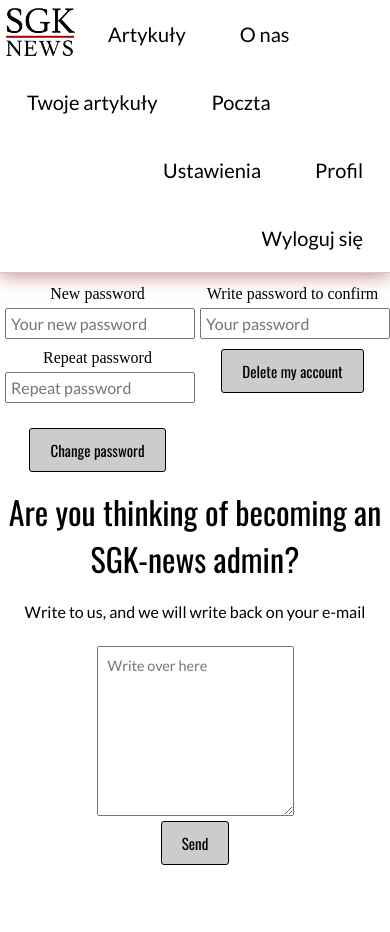
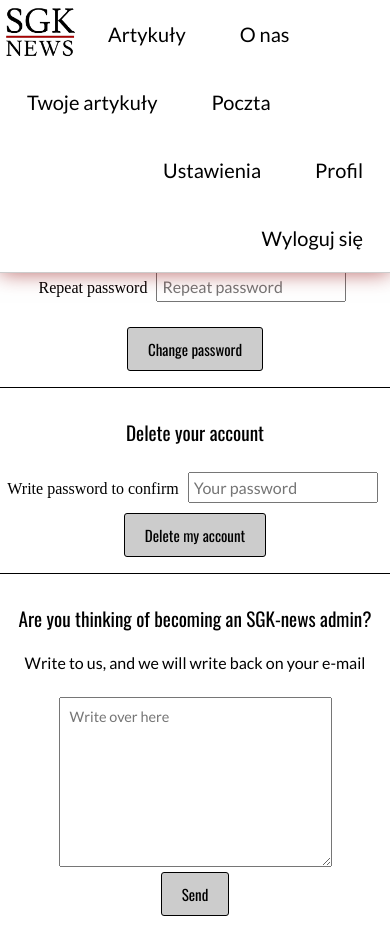
Before and after one commit to SKupisz/sgk-news, a PHP site: page /sgk-news/settings.php in a window 390 px wide. Before the commit the page ends 865 px from the top, so only its background shows below. Run offline with PHP 8.4, Linux system fonts and the light colour scheme; the visitor is signed in with stand-in values (Sample User, id 1).

Commit message:
Settings's RWD ready

```diff
--- a/login.php
+++ b/login.php
@@ -13,14 +13,12 @@
   <title> SGK-news </title>
 </head>
 <body>
-      <center>
-
   <?php require_once "main/bar.php";?>
 <section id = "umain">
   <section id = "u10t">
     <?php if(isset($_SESSION['zalogowany']))
     {
-      ?><header class = "signed-header">Jesteś zalogowana/y!</header><?php
+      ?><header class = "signed-header">You are signed in!</header><?php
     }
     else if(isset($_SESSION['r_error']))
     {
--- a/login/login.css
+++ b/login/login.css
@@ -5,7 +5,10 @@
     margin: 0;
 }
 
-
+#umain{
+  width: 100%;
+  text-align: center;
+}
 p {
     color: #333;
     font-family: 'Lato', sans-serif;
--- a/settings/main.css
+++ b/settings/main.css
@@ -1,4 +1,3 @@
-@import url("responsivibility.css");
 @import url('https://fonts.googleapis.com/css?family=Lato');
 @import url('https://fonts.googleapis.com/css?family=Oswald');
 body{
@@ -6,7 +5,6 @@
   padding: 0;
 }
 .umain{
-  width: 100%;
   margin-top: 67px;
 }
 .u10title{
@@ -73,3 +71,33 @@
   max-width: 60%;
   height: 170px!important;
 }
+@media screen and (max-width: 964px){
+  .u11pass,.u11del{
+    width: 100%;
+    margin-bottom: 30px;
+    border-bottom: 1px solid black;
+    border-bottom-width: 90%;
+  }
+}
+@media screen and (max-width: 531px){
+  .uheader{
+    font-size: 1.5em;
+  }
+  .u11promcont{
+    min-width: 70%;
+    max-width: 80%;
+  }
+}
+@media screen and (max-width: 460px){
+  .uheader{
+    font-size: 1.2em;
+  }
+}
+@media screen and (max-width: 360px){
+  .u11promcontheader{
+    font-size: 0.8em;
+  }
+  .u10title{
+    font-size: 2.7em;
+  }
+}
--- a/settings/responsivibility.css
+++ b/settings/responsivibility.css
@@ -1,28 +1,6 @@
-/*@media screen and (max-width: 984px)
-{
-  #u11pass,#u11prom,#u11del{
+@media screen and (max-width: 964px){
+  .u11pass,.u11del{
     width: 100%;
+    margin-bottom: 10px;
   }
-  #u11pass{
-    top: 0px;
-  }
-  #u11del{
-    top: 50%;
-  }
-  #u11promotion{
-    top: 100%;
-    width: 100%; left: 0px;
-  }
-  #u11pass_submit{
-    font-size: 0.9em;
-  }
-  #promheader{
-    font-size: 0.5em;
-  }
-  .u11promcontheader{
-    font-size: 0.9em;
-  }
-  #passheader{
-    font-size: 0.8em;
-  }
-}*/
+}
```
